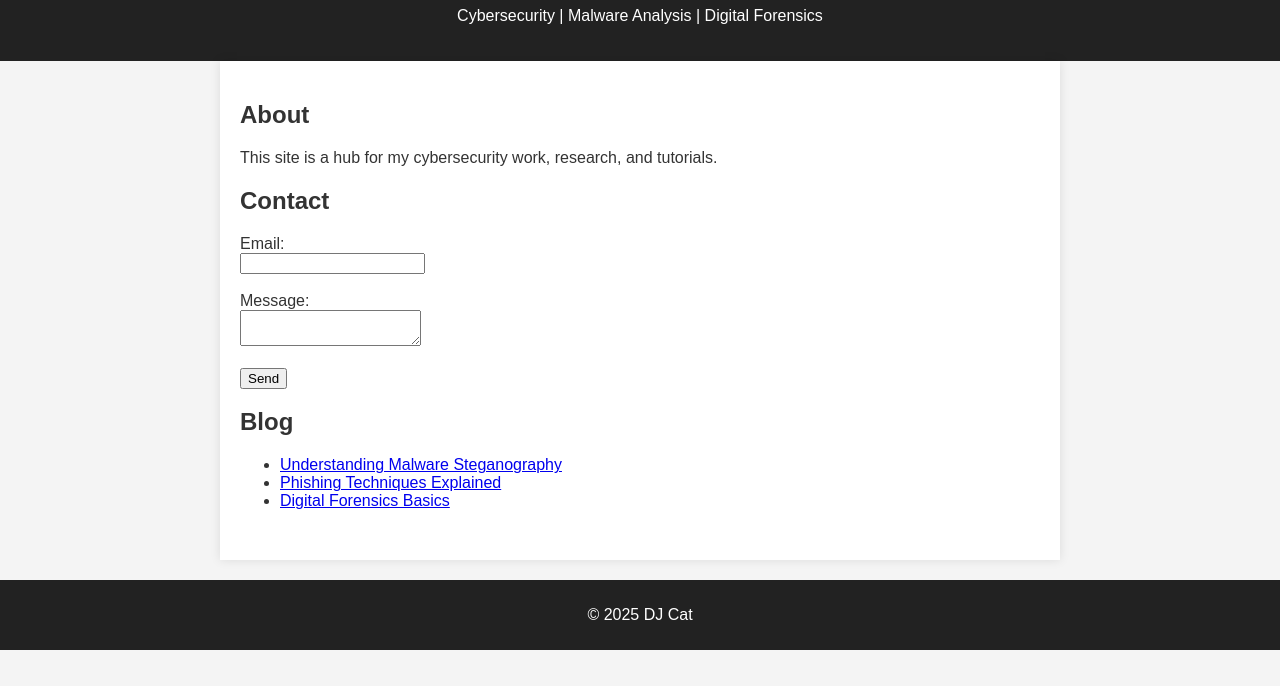
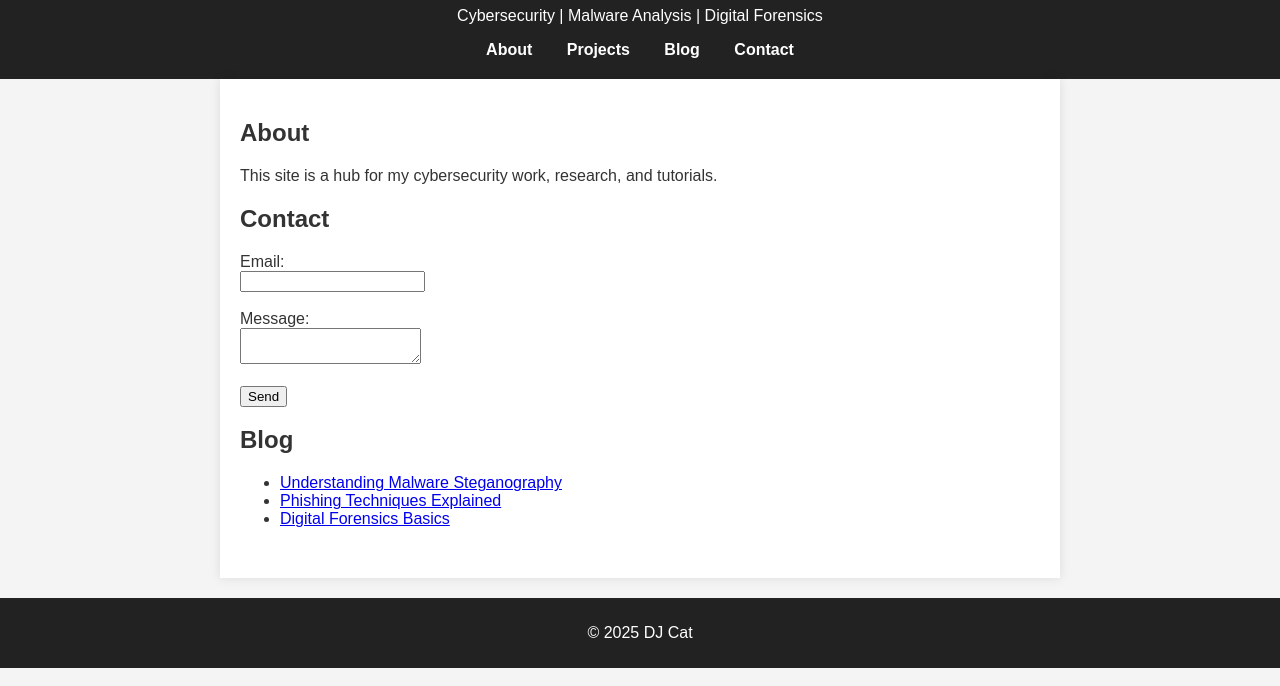
Before and after one commit to cipherc4t/cipherc4t.github.io, a plain HTML site: page index.html in a window 1280 px wide. Shown: the part 114-800 px from the top of the page. Drawn offline with Linux system fonts and the light colour scheme.

Commit message:
index page edit

```diff
--- a/index.html
+++ b/index.html
@@ -17,6 +17,13 @@
     <header>
         <h1>Welcome to DJ Cat's MalwareHunts</h1>
         <p>Cybersecurity | Malware Analysis | Digital Forensics</p>
+        <nav>
+  <a href="#about">About</a>
+  <a href="#projects">Projects</a>
+  <a href="#blog">Blog</a>
+  <a href="#contact">Contact</a>
+</nav>
+
     </header>
     <main>
         <section>
```
